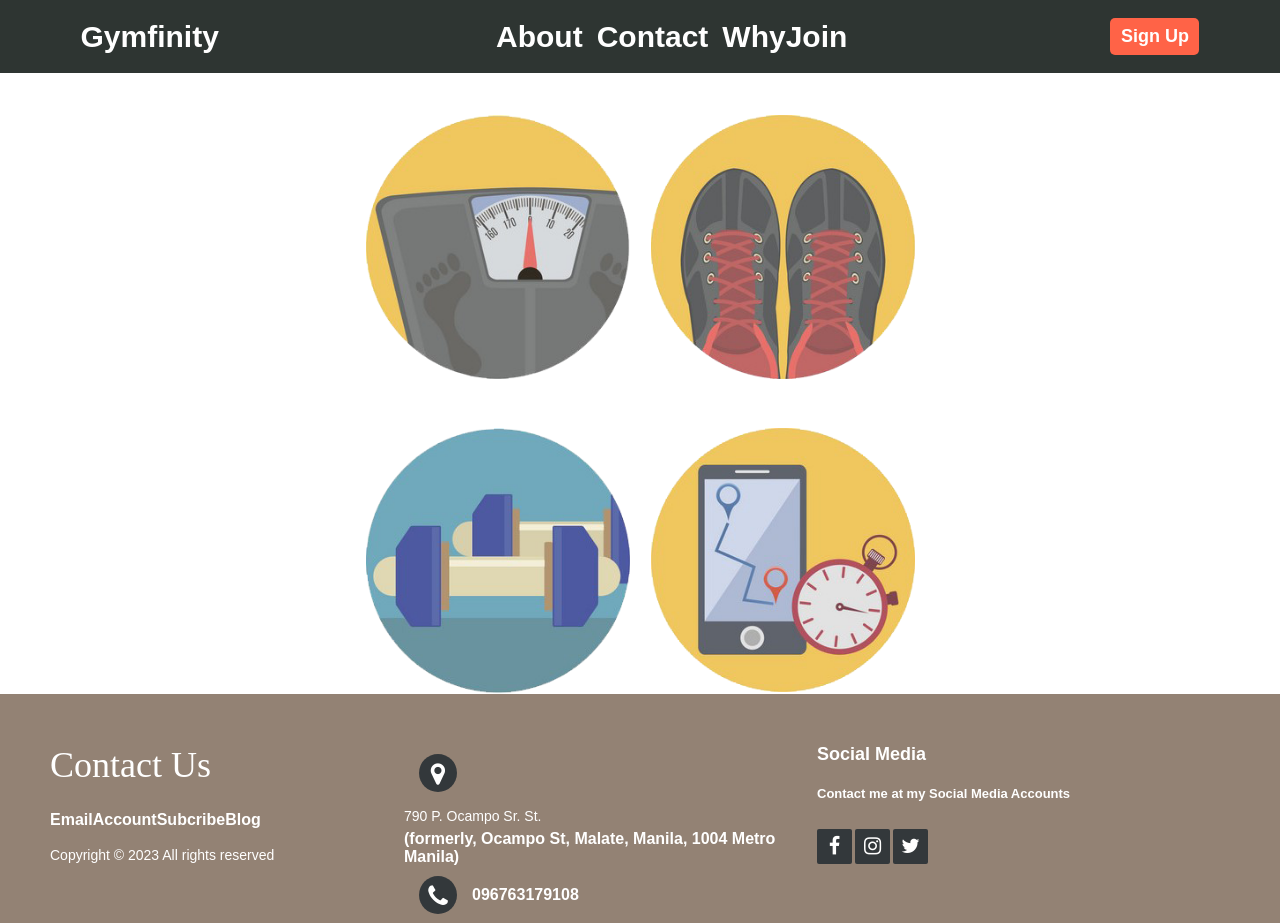
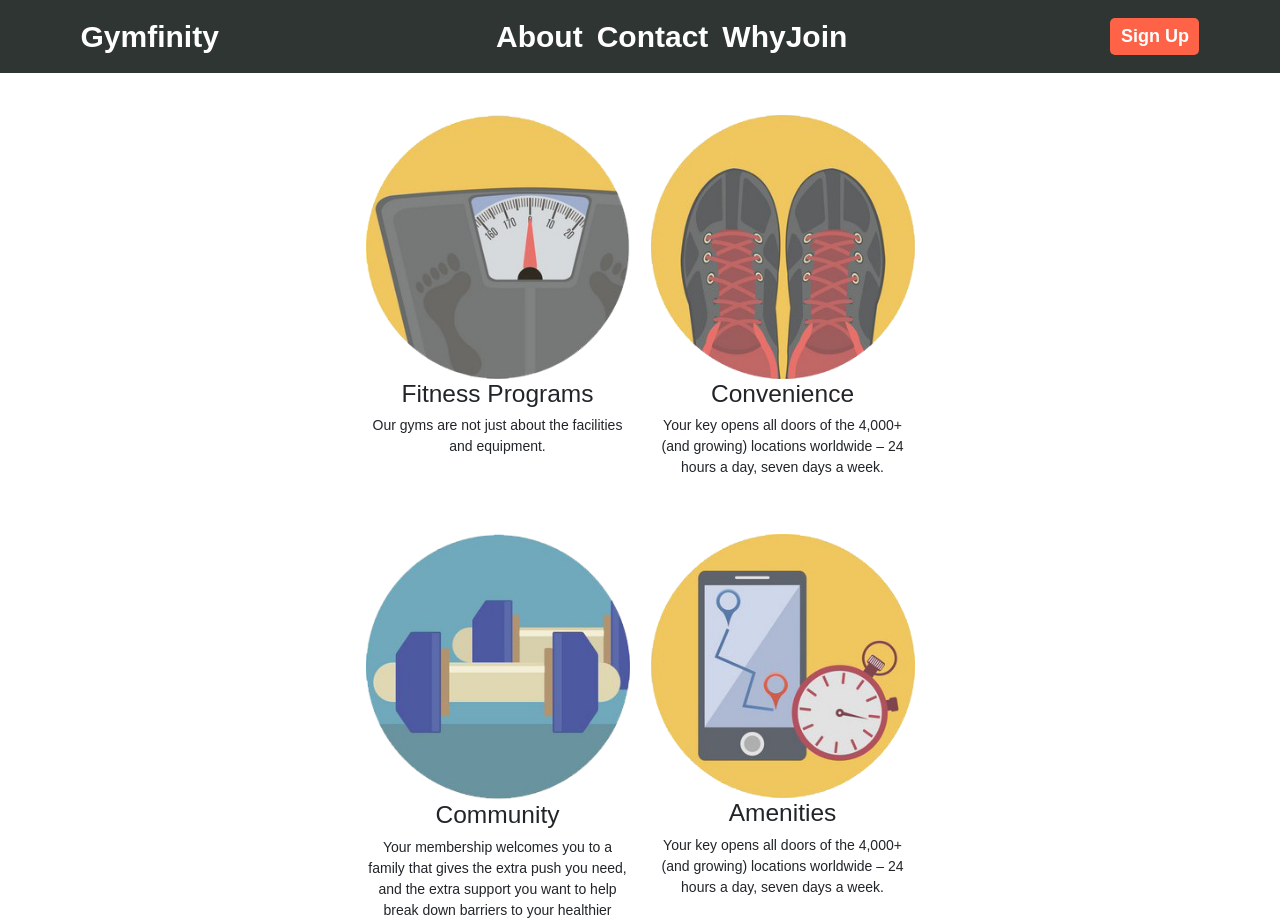
Before and after one commit to girardpao/mp2, a React (Vite) app: page /whyjoin in a window 1280 px wide. Shown: the top 923 px of the page. Built offline with nearby package versions, Linux system fonts and the light colour scheme.

Commit message:
why join updates

```diff
--- a/src/views/Ui/WhyJoin/WhyJoin.jsx
+++ b/src/views/Ui/WhyJoin/WhyJoin.jsx
@@ -6,84 +6,79 @@ import Amenities from "../../../assets/amenities.png";
 import FitnessPrograms from "../../../assets/fitness-programs.png";
 import Convenience from "../../../assets/community.png";
 import Community from "../../../assets/convenience.png";
-// import Card from "react-bootstrap/Card";
+// import Carousel from "react-bootstrap/Carousel";
+// import ExampleCarouselImage from "components/ExampleCarouselImage";
 
 const WhyJoin = () => {
   return (
-    <Container>
+    <>
+      <section className="whyJoinSection">
+        <Container className="text-center">
           <Row xs={1} md={4} className="d-flex justify-content-center mt-5">
             <Col>
               <Image src={FitnessPrograms} fluid />
-          <h3></h3>
+              <h3 className="">Fitness Programs</h3>
+              <p>Our gyms are not just about the facilities and equipment. </p>
             </Col>
             <Col>
               <Image src={Convenience} fluid />
+              <h3>Convenience</h3>
+              <p>
+                Your key opens all doors of the 4,000+ (and growing) locations
+                worldwide – 24 hours a day, seven days a week.
+              </p>
             </Col>
           </Row>
           <Row xs={1} md={4} className="d-flex justify-content-center mt-5">
             <Col>
               <Image src={Amenities} fluid />
+              <h3>Community</h3>
+              <p>
+                Your membership welcomes you to a family that gives the extra
+                push you need, and the extra support you want to help break down
+                barriers to your healthier place.
+              </p>
             </Col>
             <Col>
               <Image src={Community} fluid />
+              <h3>Amenities</h3>
+              <p>
+                Your key opens all doors of the 4,000+ (and growing) locations
+                worldwide – 24 hours a day, seven days a week.
+              </p>
             </Col>
           </Row>
         </Container>
+      </section>
 
-    // <Container>
-    //   <Row xs={1} md={4} className="d-flex justify-content-center mt-5">
-    //     <Col>
-    //       <Card style={{ width: "18rem" }}>
-    //         <Card.Img variant="top" src={Amenities} />
-    //         <Card.Body>
-    //           <Card.Title>Card Title</Card.Title>
-    //           <Card.Text>
-    //             Some quick example text to build on the card title and make up
-    //             the bulk of the card's content.
-    //           </Card.Text>
-    //         </Card.Body>
-    //       </Card>
-    //     </Col>
-    //     <Col>
-    //       <Card style={{ width: "18rem" }}>
-    //         <Card.Img variant="top" src={Amenities} />
-    //         <Card.Body>
-    //           <Card.Title>Card Title</Card.Title>
-    //           <Card.Text>
-    //             Some quick example text to build on the card title and make up
-    //             the bulk of the card's content.
-    //           </Card.Text>
-    //         </Card.Body>
-    //       </Card>
-    //     </Col>
-    //   </Row>
-    //   <Row xs={1} md={4} className="d-flex justify-content-center mt-5">
-    //     <Col>
-    //       <Card style={{ width: "18rem" }}>
-    //         <Card.Img variant="top" src={Amenities} />
-    //         <Card.Body>
-    //           <Card.Title>Card Title</Card.Title>
-    //           <Card.Text>
-    //             Some quick example text to build on the card title and make up
-    //             the bulk of the card's content.
-    //           </Card.Text>
-    //         </Card.Body>
-    //       </Card>
-    //     </Col>
-    //     <Col>
-    //       <Card style={{ width: "18rem" }}>
-    //         <Card.Img variant="top" src={Amenities} />
-    //         <Card.Body>
-    //           <Card.Title>Card Title</Card.Title>
-    //           <Card.Text>
-    //             Some quick example text to build on the card title and make up
-    //             the bulk of the card's content.
-    //           </Card.Text>
-    //         </Card.Body>
-    //       </Card>
-    //     </Col>
-    //   </Row>
-    // </Container>
+      {/* <section className="whyJoinTestimonials">
+        <Carousel fade>
+          <Carousel.Item>
+            <ExampleCarouselImage text="First slide" />
+            <Carousel.Caption>
+              <h3>First slide label</h3>
+              <p>Nulla vitae elit libero, a pharetra augue mollis interdum.</p>
+            </Carousel.Caption>
+          </Carousel.Item>
+          <Carousel.Item>
+            <ExampleCarouselImage text="Second slide" />
+            <Carousel.Caption>
+              <h3>Second slide label</h3>
+              <p>Lorem ipsum dolor sit amet, consectetur adipiscing elit.</p>
+            </Carousel.Caption>
+          </Carousel.Item>
+          <Carousel.Item>
+            <ExampleCarouselImage text="Third slide" />
+            <Carousel.Caption>
+              <h3>Third slide label</h3>
+              <p>
+                Praesent commodo cursus magna, vel scelerisque nisl consectetur.
+              </p>
+            </Carousel.Caption>
+          </Carousel.Item>
+        </Carousel>
+      </section> */}
+    </>
   );
 };
 
```
Lines whose indentation alone changed are shown as unchanged.
